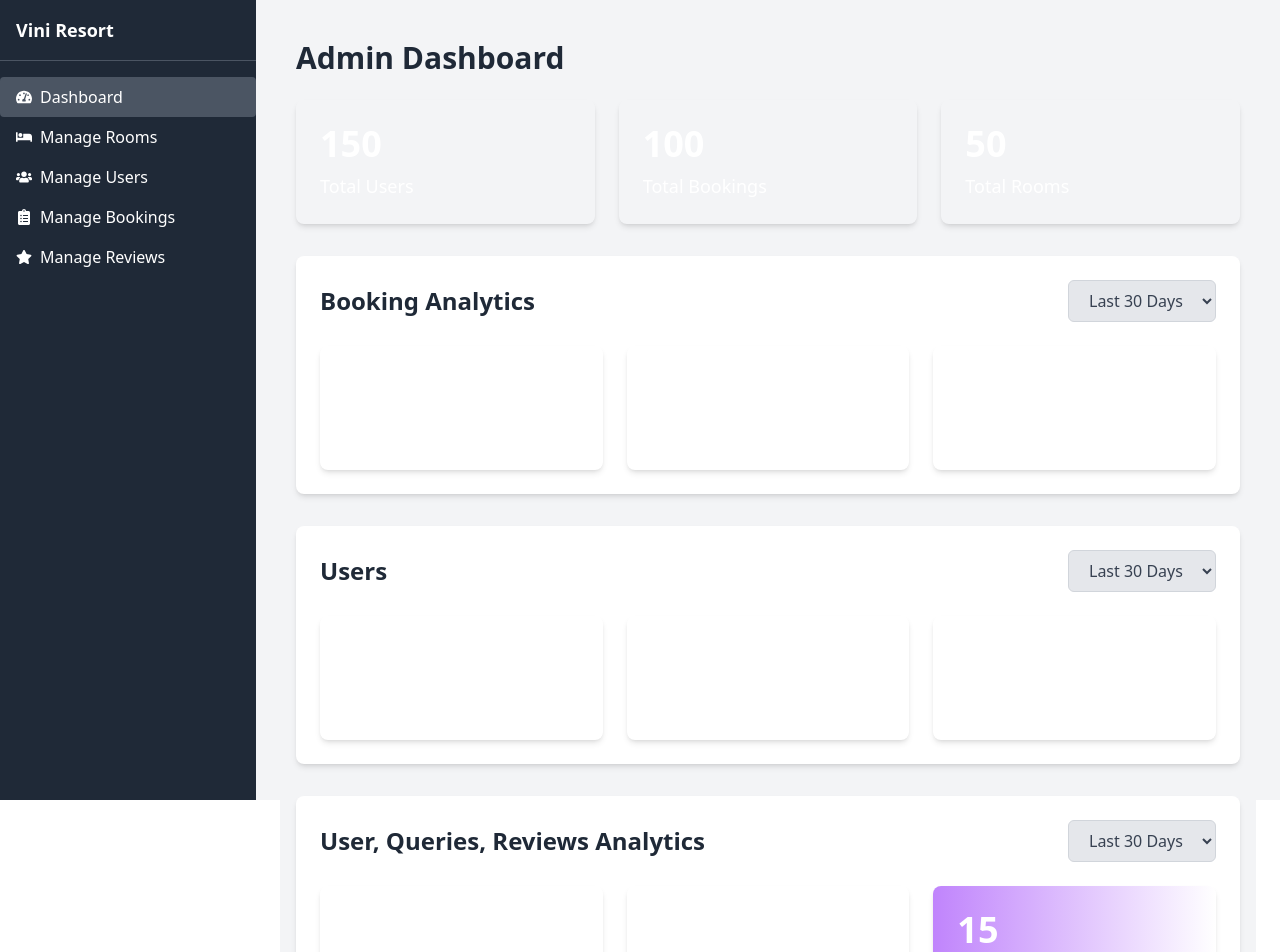
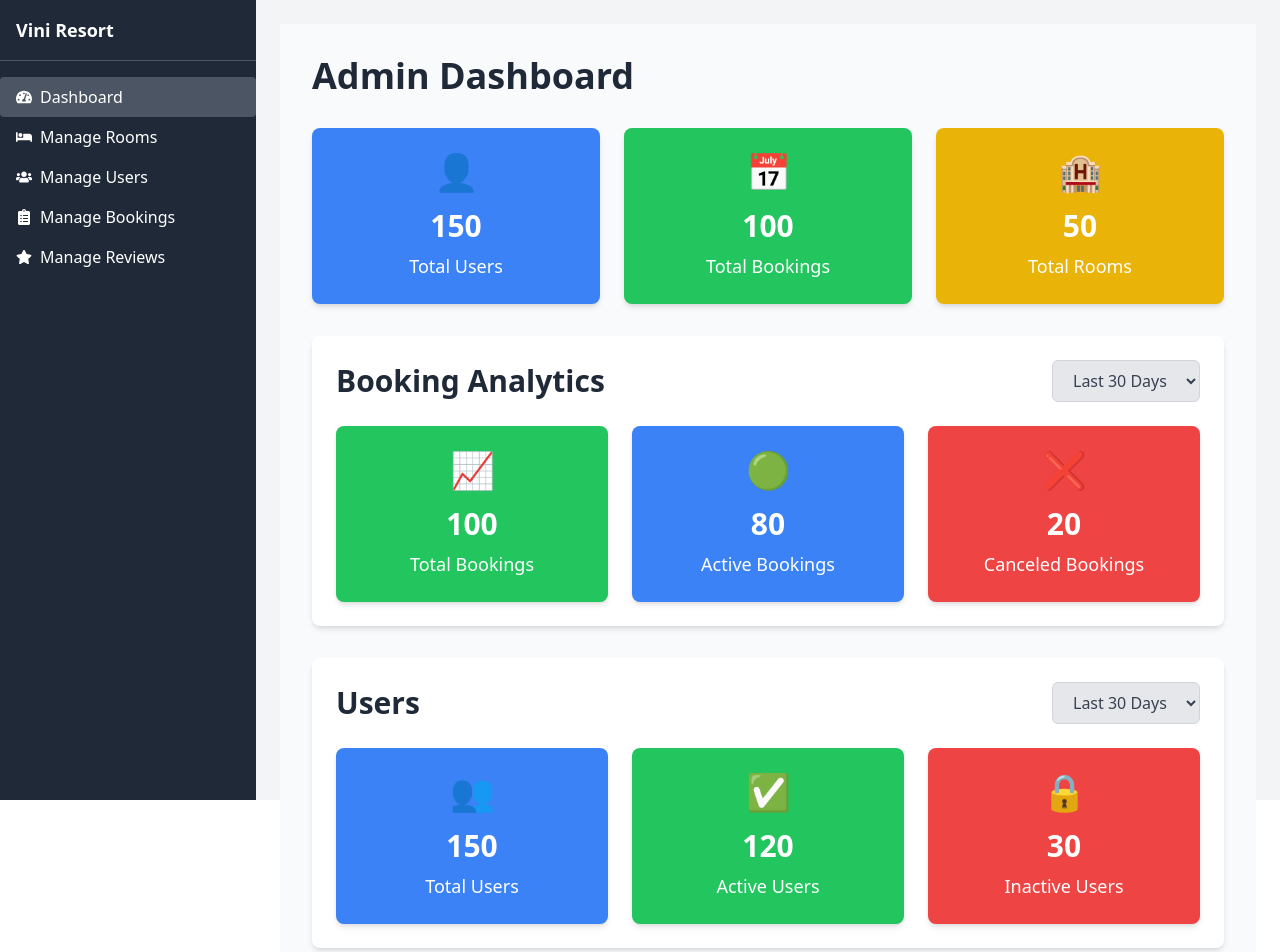
Before and after one commit to vinita1512/rms, a React (Vite) app in the folder frontend/: page /admin/dashboard in a window 1280 px wide. Shown: the top 952 px of the page. Built offline with nearby package versions, Linux system fonts and the light colour scheme.

Commit message:
added stats, removed metric cards

```diff
--- a/frontend/package.json
+++ b/frontend/package.json
@@ -13,7 +13,6 @@
     "@reduxjs/toolkit": "^2.3.0",
     "chart.js": "^4.4.6",
     "react": "^18.3.1",
-    "react-chartjs-2": "^5.2.0",
     "react-dom": "^18.3.1",
     "react-icons": "^5.3.0",
     "react-redux": "^9.1.2",
--- a/frontend/src/components/Admin/MetricCard.jsx
+++ /dev/null
@@ -1,12 +0,0 @@
-const MetricCard = ({ colorFrom, colorTo, value, label }) => {
-  return (
-    <div
-      className={`bg-gradient-to-r from-${colorFrom} to-${colorTo} text-white p-6 rounded-lg shadow-md hover:scale-105 transform transition duration-300`}
-    >
-      <h2 className="text-4xl font-bold">{value}</h2>
-      <p className="mt-2 text-lg">{label}</p>
-    </div>
-  );
-};
-
-export default MetricCard;
--- a/frontend/src/pages/Admin/AdminDashboard.jsx
+++ b/frontend/src/pages/Admin/AdminDashboard.jsx
@@ -1,11 +1,10 @@
 import React, { useState, useEffect } from "react";
-import MetricCard from "../../components/Admin/MetricCard"; // Adjust path if necessary
 import FilterDropdown from "../../components/Admin/FilterDropdown"; // Adjust path if necessary
 
 const AdminDashboard = () => {
-  const [bookingFilter, setBookingFilter] = useState("30"); // Default: Last 30 days
-  const [userFilter, setUserFilter] = useState("30"); // Default: Last 30 days
-  const [usersFilter, setUsersFilter] = useState("30"); // Default: Last 30 days
+  const [bookingFilter, setBookingFilter] = useState("30");
+  const [userFilter, setUserFilter] = useState("30");
+  const [usersFilter, setUsersFilter] = useState("30");
 
   const [bookingAnalytics, setBookingAnalytics] = useState({
     totalBookings: 0,
@@ -70,123 +69,132 @@ const AdminDashboard = () => {
     fetchUsersData();
   }, [usersFilter]);
 
-  const renderMetricCards = (analytics) => (
-    <div className="grid grid-cols-1 sm:grid-cols-2 lg:grid-cols-3 gap-6">
-      <MetricCard
-        colorFrom="green-400"
-        colorTo="green-500"
-        value={analytics.totalBookings}
-        label="Total Bookings"
-      />
-      <MetricCard
-        colorFrom="blue-400"
-        colorTo="blue-500"
-        value={analytics.activeBookings}
-        label="Active Bookings"
-      />
-      <MetricCard
-        colorFrom="red-400"
-        colorTo="red-500"
-        value={analytics.canceledBookings}
-        label="Canceled Bookings"
-      />
+  const renderStatBox = (bgColor, value, label, icon, textColor) => (
+    <div
+      className={`flex flex-col items-center justify-center p-6 rounded-lg shadow-md ${bgColor}`}
+    >
+      <div className="mb-4">
+        <span className={`${textColor} text-4xl`}>{icon}</span>
+      </div>
+      <h3 className="text-3xl font-semibold text-white mb-2">{value}</h3>
+      <p className="text-lg text-white font-medium">{label}</p>
     </div>
   );
 
   return (
-    <div className="p-4 bg-gray-100 min-h-screen">
-      <h1 className="text-3xl font-bold mb-6 text-gray-800">Admin Dashboard</h1>
+    <div className="p-8 bg-gray-50 min-h-screen">
+      <h1 className="text-4xl font-bold text-gray-800 mb-8">Admin Dashboard</h1>
 
-      {/* Statistics Section */}
+      {/* Dashboard Stats Section */}
       <div className="grid grid-cols-1 sm:grid-cols-2 lg:grid-cols-3 gap-6 mb-8">
-        <MetricCard
-          colorFrom="blue-500"
-          colorTo="blue-600"
-          value={150}
-          label="Total Users"
-        />
-        <MetricCard
-          colorFrom="green-500"
-          colorTo="green-600"
-          value={100}
-          label="Total Bookings"
-        />
-        <MetricCard
-          colorFrom="yellow-500"
-          colorTo="yellow-600"
-          value={50}
-          label="Total Rooms"
-        />
+        {renderStatBox("bg-blue-500", 150, "Total Users", "👤", "text-white")}
+        {renderStatBox(
+          "bg-green-500",
+          100,
+          "Total Bookings",
+          "📅",
+          "text-white"
+        )}
+        {renderStatBox("bg-yellow-500", 50, "Total Rooms", "🏨", "text-white")}
       </div>
 
       {/* Booking Analytics Section */}
       <div className="bg-white p-6 rounded-lg shadow-md mb-8">
         <div className="flex flex-wrap justify-between items-center mb-6 gap-4">
-          <h2 className="text-2xl font-bold text-gray-800">
+          <h2 className="text-3xl font-bold text-gray-800">
             Booking Analytics
           </h2>
           <FilterDropdown value={bookingFilter} onChange={setBookingFilter} />
         </div>
 
-        {renderMetricCards(bookingAnalytics)}
+        <div className="grid grid-cols-1 sm:grid-cols-2 lg:grid-cols-3 gap-6">
+          {renderStatBox(
+            "bg-green-500",
+            bookingAnalytics.totalBookings,
+            "Total Bookings",
+            "📈",
+            "text-white"
+          )}
+          {renderStatBox(
+            "bg-blue-500",
+            bookingAnalytics.activeBookings,
+            "Active Bookings",
+            "🟢",
+            "text-white"
+          )}
+          {renderStatBox(
+            "bg-red-500",
+            bookingAnalytics.canceledBookings,
+            "Canceled Bookings",
+            "❌",
+            "text-white"
+          )}
+        </div>
       </div>
 
       {/* Users Section */}
       <div className="bg-white p-6 rounded-lg shadow-md mb-8">
         <div className="flex flex-wrap justify-between items-center mb-6 gap-4">
-          <h2 className="text-2xl font-bold text-gray-800">Users</h2>
+          <h2 className="text-3xl font-bold text-gray-800">Users</h2>
           <FilterDropdown value={usersFilter} onChange={setUsersFilter} />
         </div>
+
         <div className="grid grid-cols-1 sm:grid-cols-2 lg:grid-cols-3 gap-6">
-          <MetricCard
-            colorFrom="blue-400"
-            colorTo="blue-500"
-            value={usersData.totalUsers}
-            label="Total Users"
-          />
-          <MetricCard
-            colorFrom="green-400"
-            colorTo="green-500"
-            value={usersData.activeUsers}
-            label="Active Users"
-          />
-          <MetricCard
-            colorFrom="red-400"
-            colorTo="red-500"
-            value={usersData.inactiveUsers}
-            label="Inactive Users"
-          />
+          {renderStatBox(
+            "bg-blue-500",
+            usersData.totalUsers,
+            "Total Users",
+            "👥",
+            "text-white"
+          )}
+          {renderStatBox(
+            "bg-green-500",
+            usersData.activeUsers,
+            "Active Users",
+            "✅",
+            "text-white"
+          )}
+          {renderStatBox(
+            "bg-red-500",
+            usersData.inactiveUsers,
+            "Inactive Users",
+            "🔒",
+            "text-white"
+          )}
         </div>
       </div>
 
       {/* User, Queries, Reviews Analytics Section */}
       <div className="bg-white p-6 rounded-lg shadow-md">
         <div className="flex flex-wrap justify-between items-center mb-6 gap-4">
-          <h2 className="text-2xl font-bold text-gray-800">
+          <h2 className="text-3xl font-bold text-gray-800">
             User, Queries, Reviews Analytics
           </h2>
           <FilterDropdown value={userFilter} onChange={setUserFilter} />
         </div>
 
         <div className="grid grid-cols-1 sm:grid-cols-2 lg:grid-cols-3 gap-6">
-          <MetricCard
-            colorFrom="green-400"
-            colorTo="green-500"
-            value={userAnalytics.newRegistrations}
-            label="New Registrations"
-          />
-          <MetricCard
-            colorFrom="blue-400"
-            colorTo="blue-500"
-            value={userAnalytics.queries}
-            label="Queries"
-          />
-          <MetricCard
-            colorFrom="purple-400"
-            colorTo="purple-500"
-            value={userAnalytics.reviews}
-            label="Reviews"
-          />
+          {renderStatBox(
+            "bg-green-500",
+            userAnalytics.newRegistrations,
+            "New Registrations",
+            "🆕",
+            "text-white"
+          )}
+          {renderStatBox(
+            "bg-blue-500",
+            userAnalytics.queries,
+            "Queries",
+            "💬",
+            "text-white"
+          )}
+          {renderStatBox(
+            "bg-purple-500",
+            userAnalytics.reviews,
+            "Reviews",
+            "⭐",
+            "text-white"
+          )}
         </div>
       </div>
     </div>
```
Also changed, not shown: 1 other file (tests, documents, lock files or other folders).
